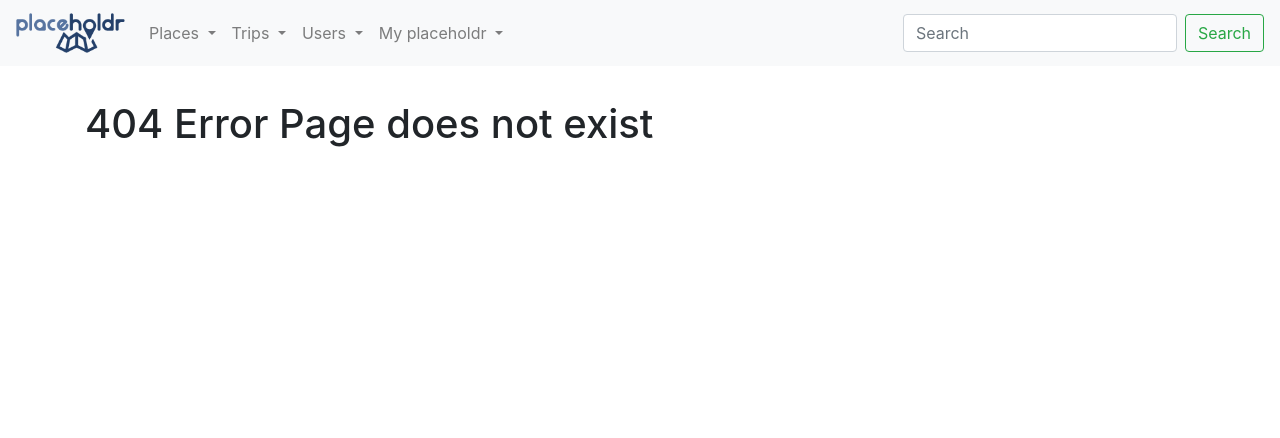
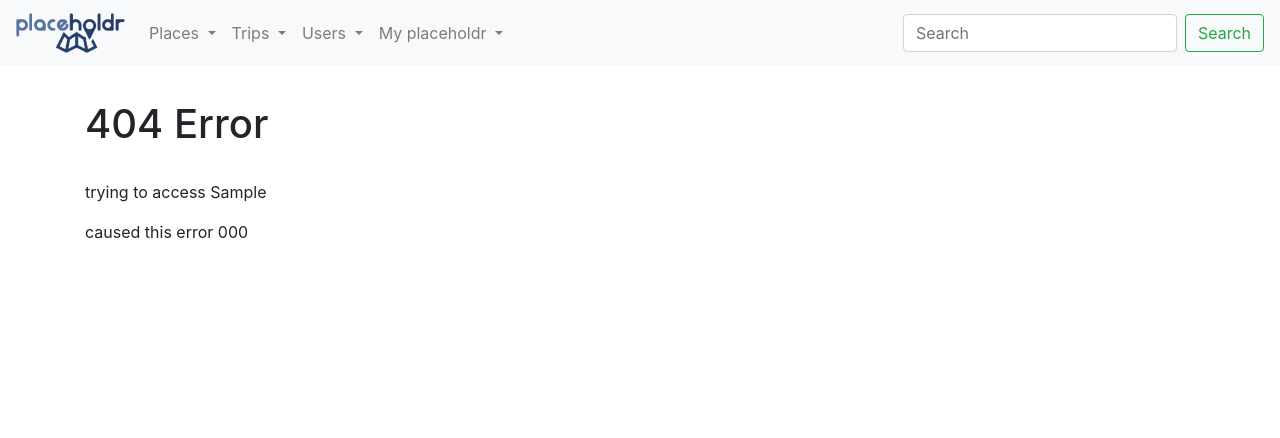
Before and after one commit to WADPlaceholdr/Placeholdr, a Django app: template templates/404.html in a window 1280 px wide. Shown: the top 438 px of the page. Run offline with Django 3.2, Linux system fonts and the light colour scheme; the template is opened without the code that fills it: most values are stand-ins (such as "Sample title", 1, 10 or a date in 2020); some libraries are stand-ins or nearby versions.

Commit message:
more helpful 404 errors

```diff
--- a/templates/404.html
+++ b/templates/404.html
@@ -7,6 +7,9 @@
 
 {% block body_block %}
 	<div class="container">
-		<h1>404 Error   Page does not exist</h1>
+		<h1>404 Error</h1>
+		<br>
+		<p>trying to access {{request_path}}</p>
+		<p>caused this error {{exception}}</p>
 	</div>
 {% endblock %}
--- a/templates/500.html
+++ b/templates/500.html
@@ -7,6 +7,9 @@
 
 {% block body_block %}
 	<div class="container">
-		<h1>500 Error   Page does not exist</h1>
+		<h1>500 Error</h1>
+		<br>
+		<p>trying to access {{request_path}}</p>
+		<p>caused this error {{exception}}</p>
 	</div>
 {% endblock %}
```
Also changed, not shown: templates/placeholdr/404.html (deleted, +0 -12 lines), templates/placeholdr/500.html (deleted, +0 -12 lines).
